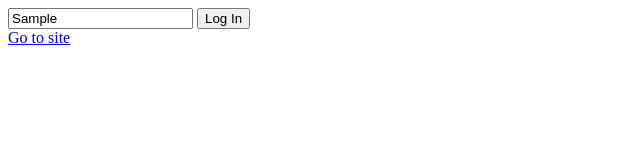
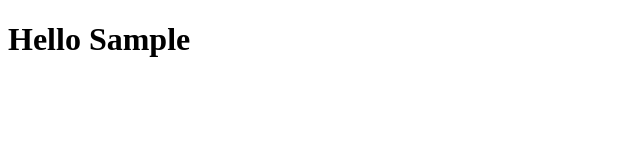
Before and after one commit to hyemin12/vanillaJS-chrome-app, a plain HTML site: page index.html in a window 1280 px wide. Both pictures are taken after typing "Sample" into the empty fields and a click on the button "Log In". Shown: the whole page, without its empty margins (0-640 px from the left). Drawn offline with Linux system fonts and the light colour scheme.

Commit message:
login page

```diff
--- a/app.js
+++ b/app.js
@@ -1,15 +1,30 @@
 const loginForm = document.querySelector("#login-form");
 const loginInput = document.querySelector("#login-form input");
+const greeting = document.querySelector("#greeting");
 
-const link = document.querySelector("a");
+const HIDDEN_CLASSNAME = "hidden";
+const USERNAME_KEY = "username";
+
 function onLoginSubmit(event) {
   event.preventDefault();
-  console.log(event);
+  loginForm.classList.add(HIDDEN_CLASSNAME);
+  const username = loginInput.value;
+  localStorage.setItem(USERNAME_KEY, username);
+  paintGreetings(username);
+}
+function paintGreetings(username) {
+  greeting.innerText = `Hello ${username}`;
+  greeting.classList.remove(HIDDEN_CLASSNAME);
 }
 
-function handleLink(event) {
-  event.preventDefault();
+const savedUsername = localStorage.getItem(USERNAME_KEY);
+
+if (savedUsername === null) {
+  // show the form
+  loginForm.classList.remove(HIDDEN_CLASSNAME);
+  loginForm.addEventListener("submit", onLoginSubmit);
+} else {
+  // show the greeting
+  loginForm.classList.add(HIDDEN_CLASSNAME);
+  paintGreetings(savedUsername);
 }
-
-loginForm.addEventListener("submit", onLoginSubmit);
-link.addEventListener("click", handleLink);
--- a/index.html
+++ b/index.html
@@ -8,7 +8,7 @@
     <link rel="stylesheet" href="./style.css" />
   </head>
   <body>
-    <form id="login-form">
+    <form id="login-form" class="hidden">
       <input
         required
         maxlength="15"
@@ -17,7 +17,7 @@
       />
       <button>Log In</button>
     </form>
-    <a href="https://nomadcoders.co">Go to site</a>
+    <h1 id="greeting" class="hidden"></h1>
     <script src="./app.js"></script>
   </body>
 </html>
--- a/style.css
+++ b/style.css
@@ -0,0 +1,3 @@
+.hidden {
+  display: none;
+}
```
Also changed, not shown: 1 other file.
